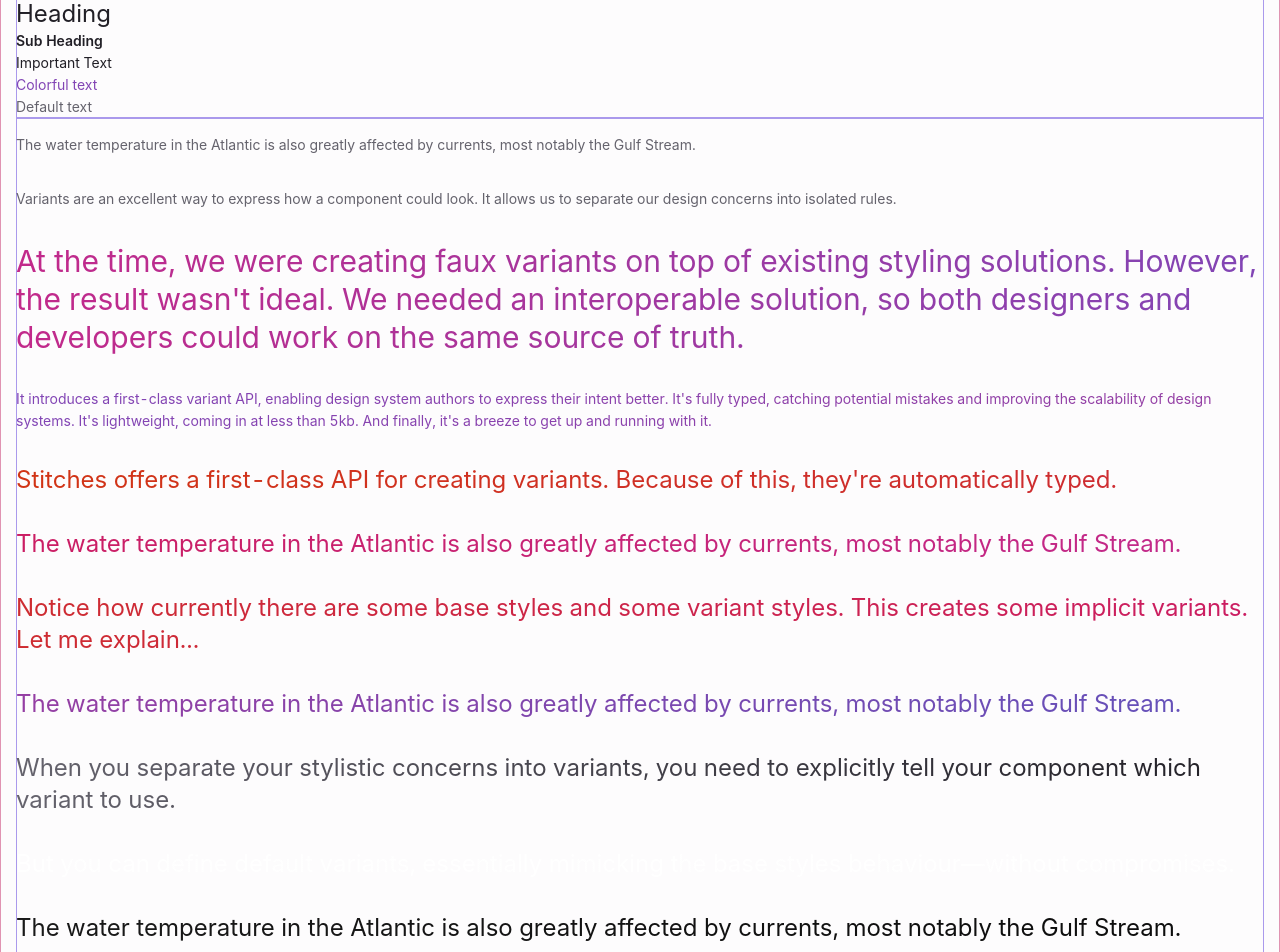
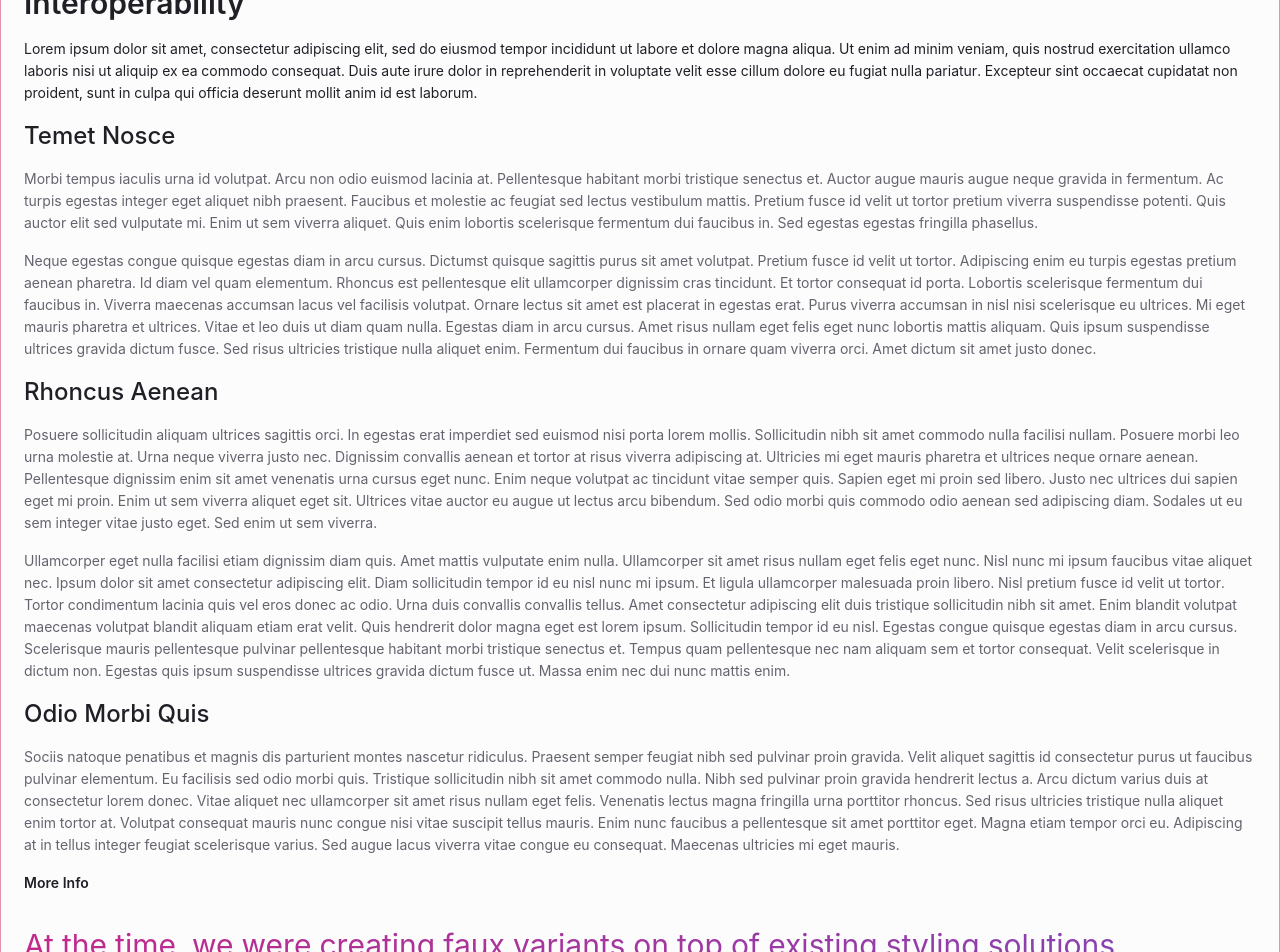
Before and after one commit to nrsimonelli/green-knight, a React (Create React App) app: page / in a window 1280 px wide. Shown: the part 400-1352 px from the top of the page. Built offline with nearby package versions, Linux system fonts and the light colour scheme.

Commit message:
updated config

```diff
--- a/src/App.js
+++ b/src/App.js
@@ -4,13 +4,12 @@
 import { Flex } from './components/Flex';
 import {
   Text,
-  TextGradient,
   TextHead,
   TextSub,
   TextTitle,
 } from './components/Text';
 import { Container } from './components/Container';
-import { globalCss, styled } from './stitches.config';
+import { globalCss } from './stitches.config';
 
 import { Nav } from './components/Nav/Nav';
 
@@ -63,14 +62,14 @@
             color='accent'
             onClick={handleButtonSizeChange}
             size='1'
-            css={{ px: '$3', mr: '$3' }}
+            css={{ px: '$4', mr: '$3' }}
           >{`${buttonSize}`}</Button>
           <Button
             type='ghost'
             color='accent'
             onClick={handleButtonShapeChange}
             size='1'
-            css={{ textTransform: 'capitalize', px: '$3' }}
+            css={{ textTransform: 'capitalize', px: '$4' }}
           >
             {shapeOptions[buttonShape]}
           </Button>
@@ -126,38 +125,119 @@
     <>
       <Nav />
       <Flex>
-        <Container responsive screen>
+        <Container static='2' screen>
           <ButtonDemo />
           <Flex direction='column'>
-            <TextTitle case='initial'>Title Text</TextTitle>
-            <TextHead>Heading</TextHead>
-            <TextSub>Sub Heading</TextSub>
-            <Text color='contrast'>Important Text</Text>
-            <TextGradient>Colorful text</TextGradient>
-            <Text>Default text</Text>
+            <TextTitle case='initial'>Interoperability</TextTitle>
+
+            <Text color='contrast'>
+              Lorem ipsum dolor sit amet, consectetur adipiscing elit,
+              sed do eiusmod tempor incididunt ut labore et dolore
+              magna aliqua. Ut enim ad minim veniam, quis nostrud
+              exercitation ullamco laboris nisi ut aliquip ex ea
+              commodo consequat. Duis aute irure dolor in
+              reprehenderit in voluptate velit esse cillum dolore eu
+              fugiat nulla pariatur. Excepteur sint occaecat cupidatat
+              non proident, sunt in culpa qui officia deserunt mollit
+              anim id est laborum.
+            </Text>
+            <TextHead>Temet Nosce</TextHead>
+            <Text>
+              Morbi tempus iaculis urna id volutpat. Arcu non odio
+              euismod lacinia at. Pellentesque habitant morbi
+              tristique senectus et. Auctor augue mauris augue neque
+              gravida in fermentum. Ac turpis egestas integer eget
+              aliquet nibh praesent. Faucibus et molestie ac feugiat
+              sed lectus vestibulum mattis. Pretium fusce id velit ut
+              tortor pretium viverra suspendisse potenti. Quis auctor
+              elit sed vulputate mi. Enim ut sem viverra aliquet. Quis
+              enim lobortis scelerisque fermentum dui faucibus in. Sed
+              egestas egestas fringilla phasellus.
+            </Text>
+            <Text>
+              Neque egestas congue quisque egestas diam in arcu
+              cursus. Dictumst quisque sagittis purus sit amet
+              volutpat. Pretium fusce id velit ut tortor. Adipiscing
+              enim eu turpis egestas pretium aenean pharetra. Id diam
+              vel quam elementum. Rhoncus est pellentesque elit
+              ullamcorper dignissim cras tincidunt. Et tortor
+              consequat id porta. Lobortis scelerisque fermentum dui
+              faucibus in. Viverra maecenas accumsan lacus vel
+              facilisis volutpat. Ornare lectus sit amet est placerat
+              in egestas erat. Purus viverra accumsan in nisl nisi
+              scelerisque eu ultrices. Mi eget mauris pharetra et
+              ultrices. Vitae et leo duis ut diam quam nulla. Egestas
+              diam in arcu cursus. Amet risus nullam eget felis eget
+              nunc lobortis mattis aliquam. Quis ipsum suspendisse
+              ultrices gravida dictum fusce. Sed risus ultricies
+              tristique nulla aliquet enim. Fermentum dui faucibus in
+              ornare quam viverra orci. Amet dictum sit amet justo
+              donec.
+            </Text>
+
+            <TextHead>Rhoncus aenean</TextHead>
+            <Text>
+              Posuere sollicitudin aliquam ultrices sagittis orci. In
+              egestas erat imperdiet sed euismod nisi porta lorem
+              mollis. Sollicitudin nibh sit amet commodo nulla
+              facilisi nullam. Posuere morbi leo urna molestie at.
+              Urna neque viverra justo nec. Dignissim convallis aenean
+              et tortor at risus viverra adipiscing at. Ultricies mi
+              eget mauris pharetra et ultrices neque ornare aenean.
+              Pellentesque dignissim enim sit amet venenatis urna
+              cursus eget nunc. Enim neque volutpat ac tincidunt vitae
+              semper quis. Sapien eget mi proin sed libero. Justo nec
+              ultrices dui sapien eget mi proin. Enim ut sem viverra
+              aliquet eget sit. Ultrices vitae auctor eu augue ut
+              lectus arcu bibendum. Sed odio morbi quis commodo odio
+              aenean sed adipiscing diam. Sodales ut eu sem integer
+              vitae justo eget. Sed enim ut sem viverra.
+            </Text>
+            <Text>
+              Ullamcorper eget nulla facilisi etiam dignissim diam
+              quis. Amet mattis vulputate enim nulla. Ullamcorper sit
+              amet risus nullam eget felis eget nunc. Nisl nunc mi
+              ipsum faucibus vitae aliquet nec. Ipsum dolor sit amet
+              consectetur adipiscing elit. Diam sollicitudin tempor id
+              eu nisl nunc mi ipsum. Et ligula ullamcorper malesuada
+              proin libero. Nisl pretium fusce id velit ut tortor.
+              Tortor condimentum lacinia quis vel eros donec ac odio.
+              Urna duis convallis convallis tellus. Amet consectetur
+              adipiscing elit duis tristique sollicitudin nibh sit
+              amet. Enim blandit volutpat maecenas volutpat blandit
+              aliquam etiam erat velit. Quis hendrerit dolor magna
+              eget est lorem ipsum. Sollicitudin tempor id eu nisl.
+              Egestas congue quisque egestas diam in arcu cursus.
+              Scelerisque mauris pellentesque pulvinar pellentesque
+              habitant morbi tristique senectus et. Tempus quam
+              pellentesque nec nam aliquam sem et tortor consequat.
+              Velit scelerisque in dictum non. Egestas quis ipsum
+              suspendisse ultrices gravida dictum fusce ut. Massa enim
+              nec dui nunc mattis enim.
+            </Text>
+            <TextHead>Odio morbi quis</TextHead>
+            <Text>
+              Sociis natoque penatibus et magnis dis parturient montes
+              nascetur ridiculus. Praesent semper feugiat nibh sed
+              pulvinar proin gravida. Velit aliquet sagittis id
+              consectetur purus ut faucibus pulvinar elementum. Eu
+              facilisis sed odio morbi quis. Tristique sollicitudin
+              nibh sit amet commodo nulla. Nibh sed pulvinar proin
+              gravida hendrerit lectus a. Arcu dictum varius duis at
+              consectetur lorem donec. Vitae aliquet nec ullamcorper
+              sit amet risus nullam eget felis. Venenatis lectus magna
+              fringilla urna porttitor rhoncus. Sed risus ultricies
+              tristique nulla aliquet enim tortor at. Volutpat
+              consequat mauris nunc congue nisi vitae suscipit tellus
+              mauris. Enim nunc faucibus a pellentesque sit amet
+              porttitor eget. Magna etiam tempor orci eu. Adipiscing
+              at in tellus integer feugiat scelerisque varius. Sed
+              augue lacus viverra vitae congue eu consequat. Maecenas
+              ultricies mi eget mauris.
+            </Text>
+            <TextSub>more info</TextSub>
           </Flex>
-          <Flex wrap='wrap'>
-            <Text
-              css={{
-                my: '$3',
-                width: '$full',
-              }}
-              size='1'
-            >
-              The water temperature in the Atlantic is also greatly
-              affected by currents, most notably the Gulf Stream.
-            </Text>
-            <Text
-              css={{
-                my: '$3',
-              }}
-              size='1'
-              color='lowContrast'
-            >
-              Variants are an excellent way to express how a component
-              could look. It allows us to separate our design concerns
-              into isolated rules.{' '}
-            </Text>
+
           <Text
             css={{
               my: '$3',
@@ -173,104 +253,9 @@
             At the time, we were creating faux variants on top of
             existing styling solutions. However, the result wasn't
             ideal. We needed an interoperable solution, so both
-              designers and developers could work on the same source
-              of truth.{' '}
+            designers and developers could work on the same source of
+            truth.{' '}
           </Text>
-            <Text
-              css={{
-                my: '$3',
-              }}
-              size='1'
-              color='purple'
-              gradient='true'
-            >
-              It introduces a first-class variant API, enabling design
-              system authors to express their intent better. It's
-              fully typed, catching potential mistakes and improving
-              the scalability of design systems. It's lightweight,
-              coming in at less than 5kb. And finally, it's a breeze
-              to get up and running with it.{' '}
-            </Text>
-            <Text
-              css={{
-                my: '$3',
-              }}
-              size='2'
-              color='tomato'
-              gradient='true'
-            >
-              Stitches offers a first-class API for creating variants.
-              Because of this, they're automatically typed.{' '}
-            </Text>
-            <Text
-              css={{
-                my: '$3',
-              }}
-              size='2'
-              color='crimson'
-              gradient='true'
-            >
-              The water temperature in the Atlantic is also greatly
-              affected by currents, most notably the Gulf Stream.
-            </Text>
-            <Text
-              css={{
-                my: '$3',
-              }}
-              size='2'
-              color='red'
-              gradient='true'
-            >
-              Notice how currently there are some base styles and some
-              variant styles. This creates some implicit variants. Let
-              me explain...{' '}
-            </Text>
-            <Text
-              css={{
-                my: '$3',
-              }}
-              size='2'
-              color='plum'
-              gradient='true'
-            >
-              The water temperature in the Atlantic is also greatly
-              affected by currents, most notably the Gulf Stream.
-            </Text>
-            <Text
-              css={{
-                my: '$3',
-              }}
-              size='2'
-              color='contrast'
-              gradient='true'
-            >
-              When you separate your stylistic concerns into variants,
-              you need to explicitly tell your component which variant
-              to use.{' '}
-            </Text>
-            <Text
-              css={{
-                my: '$3',
-              }}
-              size='2'
-              color='white'
-              gradient='true'
-            >
-              But you can define default variants, essentially
-              mimicking the base styles behaviour—without compromises.{' '}
-            </Text>
-            <Text
-              css={{
-                my: '$3',
-              }}
-              size='2'
-              color='black'
-              gradient='true'
-            >
-              The water temperature in the Atlantic is also greatly
-              affected by currents, most notably the Gulf Stream.
-            </Text>
-          </Flex>
         </Container>
       </Flex>
 
--- a/src/components/Container.tsx
+++ b/src/components/Container.tsx
@@ -5,7 +5,7 @@
   boxSizing: 'border-box',
   flexShrink: 0,
   mx: 'auto',
-  px: '$3',
+  px: '$4',
   width: '100%',
   maxWidth: 'none',
 
--- a/src/components/Flex.tsx
+++ b/src/components/Flex.tsx
@@ -5,7 +5,7 @@
   display: 'flex',
 
   // testing only
-  boxShadow: 'inset 0 0 0 1px $colors$primary8',
+  // boxShadow: 'inset 0 0 0 1px $colors$primary8',
 
   variants: {
     direction: {
--- a/src/components/Text.tsx
+++ b/src/components/Text.tsx
@@ -6,6 +6,8 @@
   margin: '0',
   fontVariantNumeric: 'tabular-nums',
   display: 'block',
+  // border: '1px solid $base12',
+  py: '$2',
 
   variants: {
     size: {
@@ -173,7 +175,7 @@
 export const TextTitle = styled(Text, {
   defaultVariants: {
     size: '3',
-    weight: '1',
+    weight: '3',
     color: 'contrast',
     case: 'upper',
   },
@@ -181,7 +183,7 @@
 export const TextHead = styled(Text, {
   defaultVariants: {
     size: '2',
-    weight: '1',
+    weight: '2',
     color: 'contrast',
     case: 'capitalize',
   },
@@ -194,12 +196,3 @@
     case: 'capitalize',
   },
 });
-
-export const TextGradient = styled(Text, {
-  defaultVariants: {
-    gradient: true,
-    color: 'purple',
-    size: '1',
-    weight: '1',
-  },
-});
```
Also changed, not shown: src/components/Nav/Nav.tsx (+15 -7 lines), src/stitches.config.ts (+5 -5 lines). Lines whose indentation alone changed are shown as unchanged.
